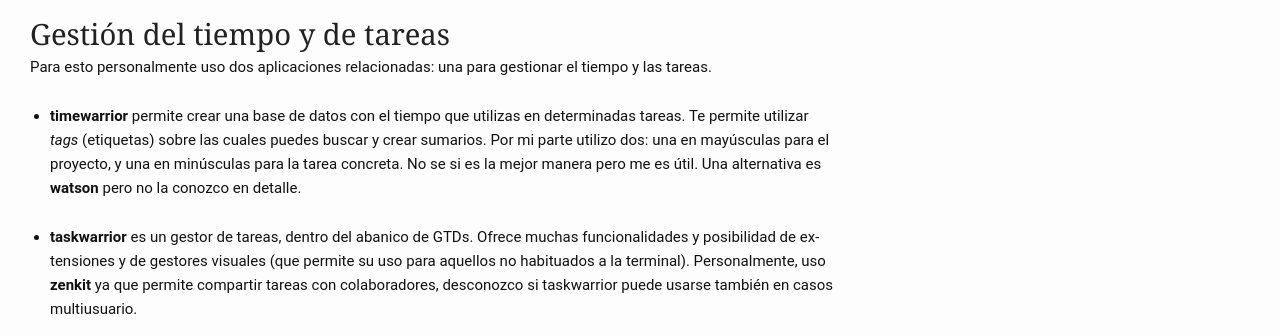
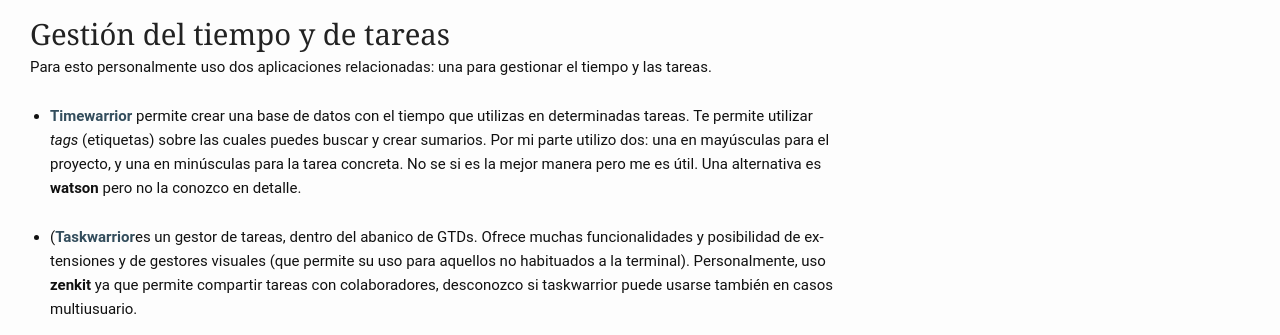
Before and after one commit to RCHG/rchg.github.io, a Jekyll site: the page built from _posts/2019-12-12-CLI-apps-es.md, in a window 1280 px wide and 900 px high, scrolled down 2063 px. Shown: the part 153-488 px from the top of the window. Built offline with Jekyll 4.4.1, drawn with Linux system fonts in a browser that asks for light colours; nearby versions of some CDN libraries; comment, search, counter and statistics services are not loaded; some of the changed lines change nothing that is shown.

Commit message:
Update 2019-12-12-CLI-apps-es.md

```diff
--- a/_posts/2019-12-12-CLI-apps-es.md
+++ b/_posts/2019-12-12-CLI-apps-es.md
@@ -77,9 +77,9 @@
 
 Para esto personalmente uso dos aplicaciones relacionadas: una para gestionar el tiempo y las tareas.
 
-- **timewarrior** permite crear una base de datos con el tiempo que utilizas en determinadas tareas. Te permite utilizar *tags* (etiquetas) sobre las cuales puedes buscar y crear sumarios. Por mi parte utilizo dos: una en mayúsculas para el proyecto, y una en minúsculas para la tarea concreta. No se si es la mejor manera pero me es útil. Una alternativa es **watson** pero no la conozco en detalle.
+- [Timewarrior](https://timewarrior.net/) permite crear una base de datos con el tiempo que utilizas en determinadas tareas. Te permite utilizar *tags* (etiquetas) sobre las cuales puedes buscar y crear sumarios. Por mi parte utilizo dos: una en mayúsculas para el proyecto, y una en minúsculas para la tarea concreta. No se si es la mejor manera pero me es útil. Una alternativa es **watson** pero no la conozco en detalle.
 
-- **taskwarrior** es un gestor de tareas, dentro del abanico de GTDs. Ofrece muchas funcionalidades y posibilidad de extensiones y de gestores visuales (que permite su uso para aquellos no habituados a la terminal). Personalmente, uso **zenkit** ya que permite compartir tareas con colaboradores, desconozco si taskwarrior puede usarse también en casos multiusuario.
+- ([Taskwarrior](https://taskwarrior.org/)es un gestor de tareas, dentro del abanico de GTDs. Ofrece muchas funcionalidades y posibilidad de extensiones y de gestores visuales (que permite su uso para aquellos no habituados a la terminal). Personalmente, uso **zenkit** ya que permite compartir tareas con colaboradores, desconozco si taskwarrior puede usarse también en casos multiusuario.
 
 ## Manejo de claves
 
```
